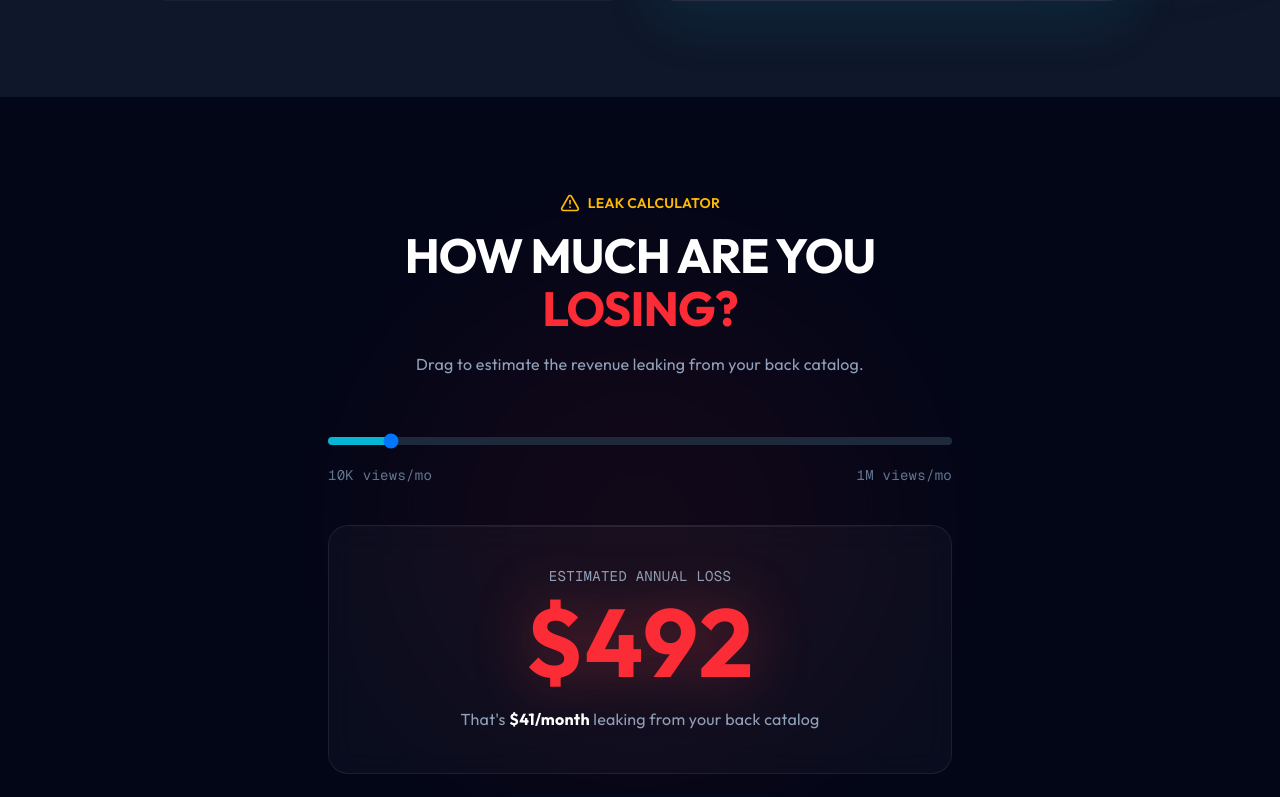
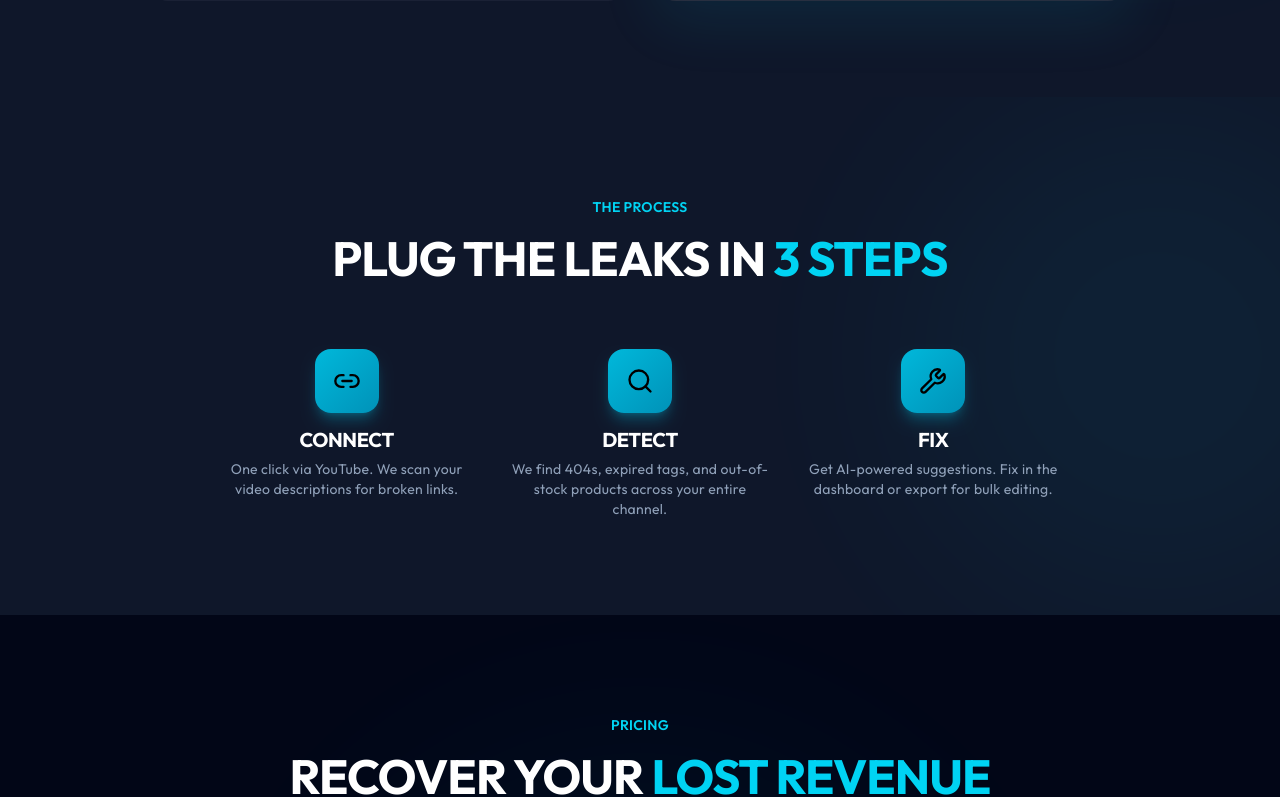
Before and after one commit to talisaineskye-lang/LinkMedic, a Next.js app: page / in a window 1280 px wide. Shown: the part 3124-3921 px from the top of the page. Built offline with nearby package versions, Linux system fonts and the light colour scheme; no server answers; the database is empty.

Commit message:
removed Leak Calculator

```diff
--- a/src/app/page.tsx
+++ b/src/app/page.tsx
@@ -8,7 +8,6 @@ import { Hero } from "@/components/landing/hero";
 import { VideoDemo } from "@/components/landing/video-demo";
 import { DiagnosticReport } from "@/components/landing/diagnostic-report";
 import { BeforeAfter } from "@/components/landing/before-after";
-import { LeakCalculator } from "@/components/landing/revenue-slider";
 import { FoundingMemberBanner } from "@/components/landing/founding-member-banner";
 import { IntegrationsBar } from "@/components/landing/integrations-bar";
 import { Check, Link2, Search, Wrench } from "lucide-react";
@@ -85,8 +84,6 @@ export default async function Home() {
       {/* Before/After */}
       <BeforeAfter />
 
-      {/* Leak Calculator */}
-      <LeakCalculator />
 
       {/* How It Works */}
       <section className="bg-[#0f172a] py-24 relative overflow-hidden">
```
